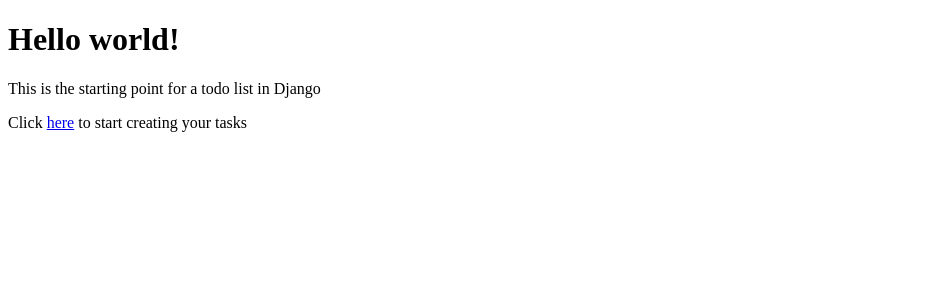
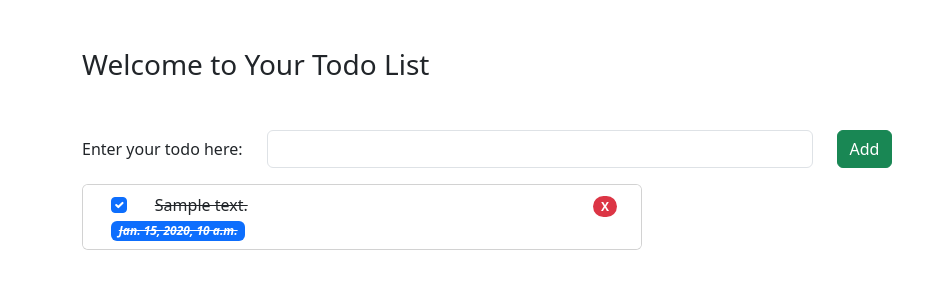
Before and after one commit to juandarr/todo-django-htmx, a Django app: page / in a window 1280 px wide. Shown: the top 300 px of the page, without its empty margins (0-947 px from the left). Run offline with Django 4.2, Linux system fonts and the light colour scheme; tables that the repository leaves empty hold one stand-in row (values such as "Sample post"); some libraries are stand-ins or nearby versions.

Commit message:
feat: completed basic function to create, mark as complete and delete todo;add: bootstrap5 UI kit and classes

```diff
--- a/todo/templates/base.html
+++ b/todo/templates/base.html
@@ -5,16 +5,24 @@
     <meta charset="utf-8">
     <meta name="viewport" content="width=device-width, initial-scale=1">
     <title>{% block title %}{% endblock %}</title>
+
+    <!-- Bootstrap 5 css -->
+    <link href="https://cdn.jsdelivr.net/npm/bootstrap@5.3.0/dist/css/bootstrap.min.css" rel="stylesheet"
+        integrity="sha384-9ndCyUaIbzAi2FUVXJi0CjmCapSmO7SnpJef0486qhLnuZ2cdeRhO02iuK6FUUVM" crossorigin="anonymous">
 </head>
 
 <body>
-    <div>
+    <div class="container mt-5">
 
         {% block content %}
         {% endblock %}
 
     </div>
 
+    <!-- Bootstrap 5 js -->
+    <script src="https://cdn.jsdelivr.net/npm/bootstrap@5.3.0/dist/js/bootstrap.bundle.min.js"
+        integrity="sha384-geWF76RCwLtnZ8qwWowPQNguL3RmwHVBC9FhGdlKrxdiJJigb/j/68SIy3Te4Bkz"
+        crossorigin="anonymous"></script>
     <!-- HTMX -->
     <script src="https://unpkg.com/htmx.org@1.9.2"
         integrity="sha384-L6OqL9pRWyyFU3+/bjdSri+iIphTN/bvYyM37tICVyOJkWZLpP2vGn6VUEXgzg6h"
--- a/todo/templates/index.html
+++ b/todo/templates/index.html
@@ -5,7 +5,32 @@
 {% endblock %}
 
 {% block content %}
-    <h1>Hello world!</h1>
-    <p>This is the starting point for a todo list in Django</p>
-    <p>Click <a href="http://localhost:8000/todos">here</a> to start creating your tasks</p>
+<h3 class="my-5">Welcome to Your Todo List</h3>
+<form id="myform" hx-post="{% url 'create_todo' %}" hx-target="#todoList" class="mx-auto">
+    {% csrf_token %}
+    <div class="mb-3 row align-items-center">
+        <label for="todoText" class="col-auto col-form-label">Enter your todo here: </label>
+        <div class="col-6">
+            <input type="text" name="description" class="form-control" id="todoText" required>
+        </div>
+        <div class="col-auto">
+            <button type="submit" class="btn btn-success">Add</button>
+        </div>
+    </div>
+</form>
+<div id="todoList">
+    {% include 'todos.html' %}
+</div>
 {% endblock %}
+
+{% block js_script %}
+<script>
+    document.body.addEventListener('htmx:configRequest', (event) => {
+        event.detail.headers['X-CSRFToken'] = '{{ csrf_token }}';
+    });
+
+    document.body.addEventListener('htmx:afterRequest', (event) => {
+        document.getElementById("myform").reset();
+    });
+</script>
+{% endblock %}
--- a/todo/templates/todos.html
+++ b/todo/templates/todos.html
@@ -1,15 +1,43 @@
-{% extends "base.html" %}
+{% if todos %}
 
-{% block title %}
-    Todos
-{% endblock %}
+<div class="card" style="width: 35rem;">
+    <ul class="list-group list-group-flush">
+        {% for todo in todos %}
+        <li class="list-group-item">
+            <div class="container">
+                <form class="row d-flex justify-content-between align-items-start" id="todo_main">
+                    <div class="col-1">
+                        <input class="form-check-input"
+                            type="checkbox" "{% if todo.complete %} checked {% endif %}"
+                            hx-get="{% url 'mark_todo' todo.pk %}" hx-target="#todoList" style="cursor: pointer;">
+                    </div>
+                    <div class="col-10 text-truncate {% if todo.complete %} text-decoration-line-through {% endif %}"
+                         hx-get="/edit_todo/{{ todo.id }}/"
+                         hx-target="#todo_main">
+                        {{ todo.description }}
+                    </div>
+                    <div class="col-1">
+                        <span class="action badge rounded-pill text-bg-danger"
+                            hx-delete="{% url 'delete_todo' todo.pk %}" hx-target="#todoList"
+                            style="cursor: pointer;">X</span>
+                    </div>
+                </form><!--hx-confirm="Are you sure you wish to delete?"-->
+                <div class="row d-flex">
+                    <div class="col-4">
+                        <div
+                            class="fst-italic badge bg-primary text-wrap {% if todo.complete %} text-decoration-line-through {% endif %}">
+                            {{ todo.created_at }}
+                        </div>
+                    </div>
+                </div>
+            </div>
+        </li>
+        {% endfor %}
+    </ul>
+</div>
 
-{% block content %}
-<h1>Todos</h1>
+{% else %}
 
-<ul>
-  {% for x in todos %}
-    <li>{{ x.description }} {{ x.complete }} {{x.created_at }}</li>
-  {% endfor %}
-</ul>
-{% endblock %}
+<h5>No todos yet!</h5>
+
+{% endif %}
--- a/todo/urls.py
+++ b/todo/urls.py
@@ -3,6 +3,13 @@ from . import views
 
 
 urlpatterns = [
-    path('', views.index, name='index'),
-    path('todos/', views.todos, name='todos')
+    path('', views.index, name='index')
 ]
+
+htmxpatterns = [
+    path('create_todo/', views.create_todo, name='create_todo'),
+    path('mark_todo/<int:pk>/', views.mark_todo, name='mark_todo'),
+    path('delete_todo/<int:pk>/', views.delete_todo, name='delete_todo')
+]
+
+urlpatterns += htmxpatterns
--- a/todo/views.py
+++ b/todo/views.py
@@ -3,12 +3,38 @@ from django.http import HttpResponse
 from django.template import loader
 from .models import Todo
 
+# Rendering home page
 def index(request):
+    todos = Todo.objects.all().order_by('-id')
+    context = {'todos': todos,}
     template = loader.get_template('index.html')
-    return HttpResponse(template.render())
+    return HttpResponse(template.render(context, request))
 
-def todos(request):
-    todos = Todo.objects.all().values()
+# Creating a new Todo
+def create_todo(request):
+    description = request.POST.get('description')
+    todo = Todo.objects.create(description=description)
+    todo.save()
+    todos = Todo.objects.all().order_by('-id')
+    context = { 'todos': todos}
     template = loader.get_template('todos.html')
-    context = {'todos': todos,}
-    return HttpResponse(template.render(context,request))
+    return HttpResponse(template.render(context, request))
+
+# Toggle completed
+def mark_todo(request, pk):
+    todo = Todo.objects.get(pk=pk)
+    todo.complete = not(todo.complete)
+    todo.save()
+    todos = Todo.objects.all().order_by('-id')
+    context = { 'todos': todos}
+    template = loader.get_template('todos.html')
+    return HttpResponse(template.render(context, request))
+
+# Delete todo
+def delete_todo(request, pk):
+    todo = Todo.objects.get(pk=pk)
+    todo.delete()
+    todos = Todo.objects.all().order_by('-id')
+    context = { 'todos': todos}
+    template = loader.get_template('todos.html')
+    return HttpResponse(template.render(context, request))
--- a/todo_htmx/settings.py
+++ b/todo_htmx/settings.py
@@ -23,7 +23,7 @@ BASE_DIR = Path(__file__).resolve().parent.parent
 SECRET_KEY = 'django-insecure-0#+*0iv3k_&@o_!4=3dt#+ur*cam7*03w7c*%mu!q9abdm63g('
 
 # SECURITY WARNING: don't run with debug turned on in production!
-DEBUG = False
+DEBUG =  True
 
 ALLOWED_HOSTS = ['*']
 
```
